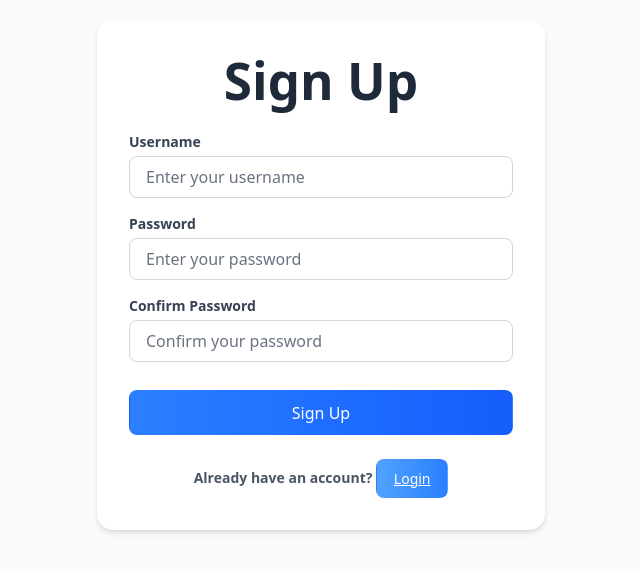
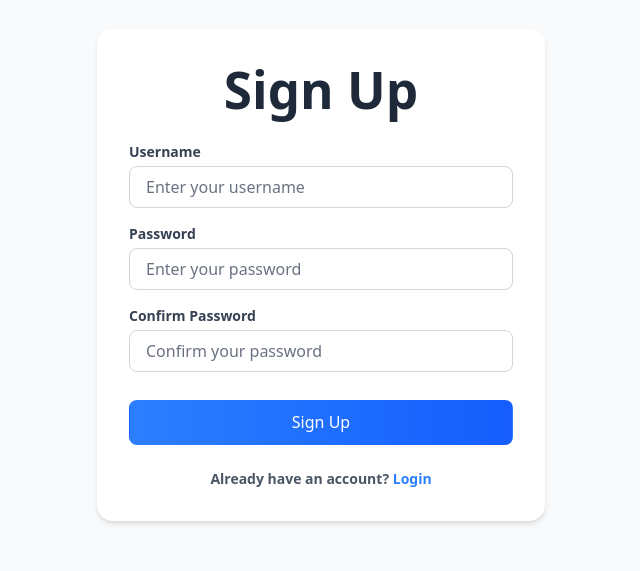
Before and after one commit to maitke01/ai-mock-interview, a React (Vite) app in the folder packages/app/: page /signup in a window 1280 px wide. Shown: the part 125-696 px from the top of the page, without its empty margins (319-959 px from the left). Built offline with nearby package versions, Linux system fonts and the light colour scheme.

Commit message:
change UI

```diff
--- a/packages/app/src/components/Dashboard.tsx
+++ b/packages/app/src/components/Dashboard.tsx
@@ -298,14 +298,16 @@ const Dashboard: React.FC = () => {
                               </div>
                               <div className='flex items-center space-x-2'>
                                 <button
-                                  className='border border-blue-600 dark:border-blue-400 text-blue-600 dark:text-blue-400 hover:bg-blue-50 dark:hover:bg-blue-900/20 bg-transparent px-6 py-2 rounded-md font-medium transition-colors'
+                                  className='ml-3 text-sm bg-gradient-to-r from-blue-500 to-blue-600 hover:from-blue-600 hover:to-blue-00 text-white disabled:opacity-50 disabled:cursor-not-allowed'
+
+
                                   onClick={() =>
                                     navigate('/interview')}
                                 >
                                   Start
                                 </button>
                                 <button
-                                  className='p-2 text-gray-400 hover:text-red-500 dark:hover:text-red-400 hover:bg-red-50 dark:hover:bg-red-900/20 rounded-md transition-colors'
+                                  className='p-2 bg-white border border-gray-300 text-black hover:text-red-500 dark:hover:text-red-400 hover:bg-red-50 dark:hover:bg-red-900/20 rounded-md transition-colors'
                                   onClick={() =>
                                     setInterviewToCancel(interview.id)}
                                   aria-label='Cancel interview'
--- a/packages/app/src/components/Login.tsx
+++ b/packages/app/src/components/Login.tsx
@@ -86,12 +86,12 @@ const Login: React.FC = () => {
         </form>
         <p className='font-bold mt-6 text-sm text-center text-gray-600 dark:text-gray-400'>
           Don't have an account?{' '}
-          <button
-            onClick={() => navigate('/signup')}
-            className='bg-gradient-to-r from-blue-400 to-blue-500 hover:from-blue-500 hover:to-blue-600 text-white px-3 py-1 rounded-md font-medium transition-colors border-2 border-transparent underline'
-          >
-            Sign up
-          </button>
+            <span
+              onClick={() => navigate('/signup')}
+              className='text-bold text-blue-500 decoration-blue-500 cursor-pointer hover:underline'
+            >
+              Sign Up
+            </span>
         </p>
       </div>
     </div>
--- a/packages/app/src/components/ResumeBuilder.tsx
+++ b/packages/app/src/components/ResumeBuilder.tsx
@@ -1368,7 +1368,7 @@ const ResumeBuilder: React.FC = () => {
                                     }
                                     navigate('/job-search')
                                   }}
-                                  className='text-xs bg-gradient-to-r from-blue-600 to-blue-700 text-white px-3 py-1.5 rounded-md hover:from-blue-700 hover:to-blue-800 transition-all shadow-sm font-medium ml-2'
+                                  className='text-xs bg-gradient-to-r from-purple-600 to-purple-700 text-white px-3 py-1.5 rounded-md hover:from-blue-700 hover:to-blue-800 transition-all shadow-sm font-medium ml-2'
                                 >
                                   Job Search
                                 </button>
--- a/packages/app/src/components/ScheduleInterview.tsx
+++ b/packages/app/src/components/ScheduleInterview.tsx
@@ -105,7 +105,7 @@ const ScheduleInterview: React.FC = () => {
             <button
               type='button'
               onClick={() => navigate('/dashboard')}
-              className='bg-gradient-to-r from-blue-400 to-blue-500 hover:from-blue-500 hover:to-blue-600 text-white px-3 py-1 rounded-md font-medium transition-colors border-2 border-transparent underline'
+              className='text-gray-900 dark:text-gray-100 underline'
             >
               Cancel
             </button>
--- a/packages/app/src/components/Signup.tsx
+++ b/packages/app/src/components/Signup.tsx
@@ -100,12 +100,12 @@ const Signup: React.FC = () => {
 
         <p className='mt-6 text-sm font-bold text-center text-gray-600 dark:text-gray-400'>
           Already have an account?{' '}
-          <button
-            onClick={() => navigate('/login')}
-            className='bg-gradient-to-r from-blue-400 to-blue-500 hover:from-blue-500 hover:to-blue-600 text-white px-3 py-1 rounded-md font-medium transition-colors border-2 border-transparent underline'
-          >
-            Login
-          </button>
+          <span
+              onClick={() => navigate('/signup')}
+              className='text-bold text-blue-500 decoration-blue-500 cursor-pointer hover:underline'
+            >
+             Login
+            </span>
         </p>
       </div>
     </div>
```
